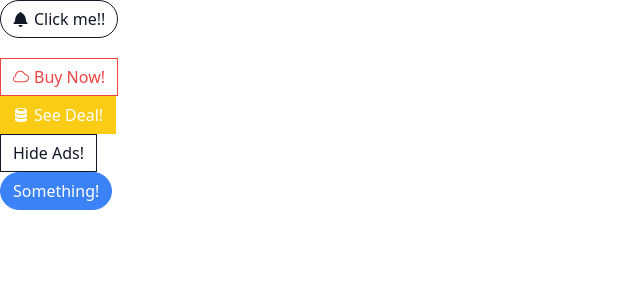
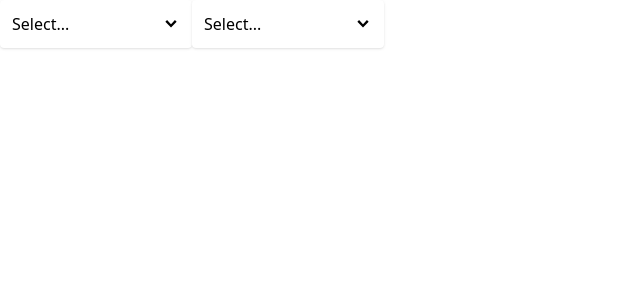
Before and after one commit to Mirakhalz/components, a React (Create React App) app: page / in a window 1280 px wide. Shown: the top 300 px of the page, without its empty margins (0-640 px from the left). Built offline with nearby package versions, Linux system fonts and the light colour scheme.

Commit message:
completed drop down

```diff
--- a/src/App.js
+++ b/src/App.js
@@ -1,48 +1,26 @@
-import { GoBell, GoCloud, GoDatabase } from "react-icons/go";
-import Button from "./Button";
+import { useState } from "react";
+import Dropdown from "./components/Dropdown";
 
 function App() {
-    const handleClick = () => {
-        console.log('Click');
+    const [selection, setSelection] = useState();
+
+    const handleSelect = (option) => {
+        setSelection(option);
     };
-    console.log('Clicked!!');
+
+    const options = [
+        { label: 'Red', value: 'red'},
+        { label: 'Green', value: 'green'},
+        { label: 'Blue', value: 'blue'},
+    ];
+
     return (
-        <div>
-            <div>
-                <Button
-                    secondary
-                    outline
-                    rounded
-                    className="mb-5"
-                    onClick={handleClick}>
-                    <GoBell />
-                    Click me!!
-                </Button>
-            </div>
-            <div>
-                <Button danger outline onMouseEnter={handleClick}>
-                    <GoCloud />
-                    Buy Now!
-                </Button>
-            </div>
-            <div>
-                <Button warning onMouseLeave={handleClick}>
-                    <GoDatabase />
-                    See Deal!
-                </Button>
-            </div>
-            <div>
-                <Button secondary outline>
-                    Hide Ads!
-                </Button>
-            </div>
-            <div>
-                <Button primary rounded>
-                    Something!
-                </Button>
-            </div>
+        <div className="flex">
+        <Dropdown options={options} value={selection}onChange={handleSelect} />
+        <Dropdown options={options} value={selection}onChange={handleSelect} />
+
         </div>
-    );
+        );
 }
 
 export default App;
--- /dev/null
+++ b/src/components/Accordion.js
@@ -0,0 +1,44 @@
+import { useState } from 'react';
+import { GoChevronDown, GoChevronLeft } from "react-icons/go";
+
+function Accordion({ items }) {
+    const [expandedIndex, setExpandedIndex] = useState(-1);
+
+    const handleClick = (nextIndex) => {
+
+        setExpandedIndex((currentExpandedIndex) => {
+            if(currentExpandedIndex === nextIndex){
+                return -1;
+            } else {
+                return nextIndex;
+            }
+        });
+    };
+
+    const renderedItems = items.map((item, index) => {
+        const isExpanded = index === expandedIndex;
+
+        const icon = (
+        <span className='text-2xl'>
+            {isExpanded ? <GoChevronDown /> : <GoChevronLeft />}
+        </span>
+        );
+
+        return (
+            <div key={item.id}>
+                <div className='flex justify-between p-3 bg-gray-50 border-b items-center cursor-pointer'
+                onClick={() => handleClick(index)}
+                >
+                    {item.label}
+                    {icon}
+                </div>
+
+                {isExpanded && <div className='border-b p-5'>{item.content}</div>}
+            </div>
+        );
+    });
+
+    return <div className='border-x border-t rounded'>{renderedItems}</div>;
+}
+
+export default Accordion;
--- /dev/null
+++ b/src/components/Dropdown.js
@@ -0,0 +1,69 @@
+import { useState, useEffect, useRef } from "react";
+import { GoChevronDown } from "react-icons/go";
+import Panel from "./Panels";
+
+function Dropdown({ options, value, onChange }) {
+    const [isOpen, setIsOpen] = useState(false);
+    //reference to div element
+    const divEl = useRef();
+
+    useEffect(() => {
+        const handler = (event) => {
+            //if no ref to the element return earlier
+            if (!divEl.current){
+                return;
+            }
+            //if element exists set component
+            if (!divEl.current.contains(event.target)) {
+                setIsOpen(false);
+            }
+        };
+
+        //listener for click events from user
+        document.addEventListener("click", handler, true);
+
+        //cleanup function to stop watching for clicks
+        return () => {
+            document.removeEventListener("click", handler);
+        };
+    }, []);
+
+    const handleClick = () => {
+        setIsOpen(!isOpen);
+    };
+
+    const handleOptionClick = (option) => {
+        //close dropdown
+        setIsOpen(false);
+
+        //set selected option user clicks
+        onChange(option);
+    };
+
+    const renderedOptions = options.map((option) => {
+        return (
+            <div
+                className="hover:bg-sky-100 rounded cursor-pointer p-1"
+                onClick={() => handleOptionClick(option)}
+                key={option.value}
+            >
+                {option.value}
+            </div>
+        );
+    });
+
+    return (
+        <div ref={divEl} className="w-48 relative">
+            <Panel
+                className="flex justify-between items-center cursor-pointer "
+                onClick={handleClick}
+            >
+                {value?.label || "Select..."}
+                <GoChevronDown className="text-lg" />
+            </Panel>
+            {isOpen && <Panel className="absolute top-full">{renderedOptions}</Panel>}
+        </div>
+    );
+}
+
+export default Dropdown;
--- /dev/null
+++ b/src/components/Panels.js
@@ -0,0 +1,17 @@
+import classNames from 'classnames';
+
+function Panel({children, className, ...rest}) {
+    const finalClassNames = classNames(
+        'border, rounded p-3 shadow bg-white w-full',
+        className
+    );
+
+return (
+
+<div {...rest} className={finalClassNames}>
+        {children}
+        </div>
+    );
+}
+
+export default Panel;
--- /dev/null
+++ b/src/pages/AccordionPage.js
@@ -0,0 +1,29 @@
+import Accordion from "../components/Accordion";
+
+function AccordionPage() {
+
+    const items = [
+        {
+            id:'Rand1',
+            label: 'Can I use React on a project',
+            content: 'Yes, you can use React on any project you want'
+        },
+
+        {
+            id:'Rand2',
+            label: 'Can I use Javascript on a project',
+            content: 'Yes, you can use Javascript on any project you want'
+        },
+
+        {
+            id: 'Rand3',
+            label: 'Can I use CSS on a project',
+            content: 'Yes, you can use CSS on any project you want'
+        }
+    ]
+
+    return <Accordion items={items}/>;
+
+}
+
+export default AccordionPage;
--- /dev/null
+++ b/src/pages/ButtonPage.js
@@ -0,0 +1,48 @@
+import { GoBell, GoCloud, GoDatabase } from "react-icons/go";
+import Button from "../components/Button";
+
+function ButtonPage() {
+    const handleClick = () => {
+        console.log('Click');
+    };
+    console.log('Clicked!!');
+    return (
+        <div>
+            <div>
+                <Button
+                    secondary
+                    outline
+                    rounded
+                    className="mb-5"
+                    onClick={handleClick}>
+                    <GoBell />
+                    Click me!!
+                </Button>
+            </div>
+            <div>
+                <Button danger outline onMouseEnter={handleClick}>
+                    <GoCloud />
+                    Buy Now!
+                </Button>
+            </div>
+            <div>
+                <Button warning onMouseLeave={handleClick}>
+                    <GoDatabase />
+                    See Deal!
+                </Button>
+            </div>
+            <div>
+                <Button secondary outline>
+                    Hide Ads!
+                </Button>
+            </div>
+            <div>
+                <Button primary rounded>
+                    Something!
+                </Button>
+            </div>
+        </div>
+    );
+}
+
+export default ButtonPage;
```
Also changed, not shown: src/components/Button.js (renamed from src/Button.js).
